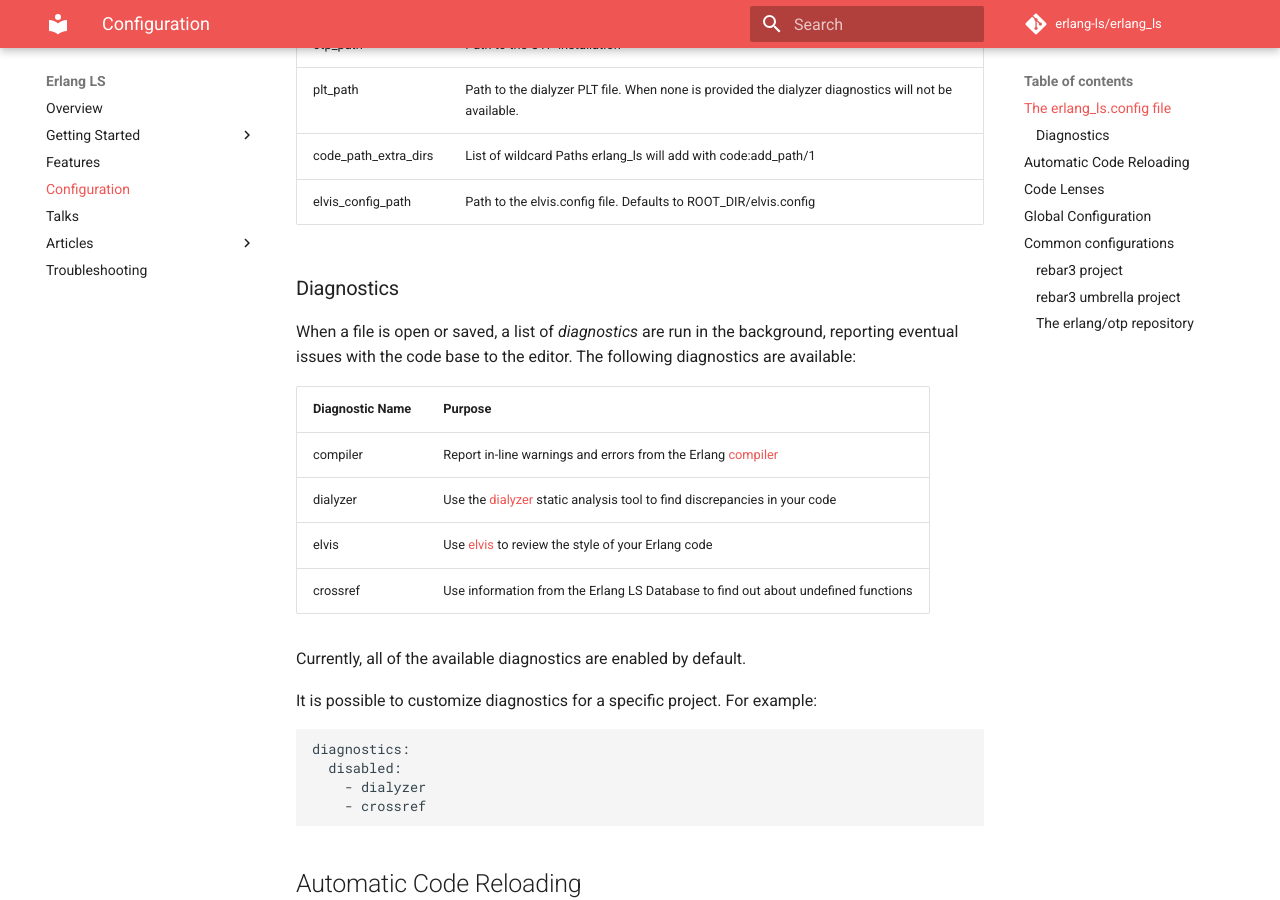
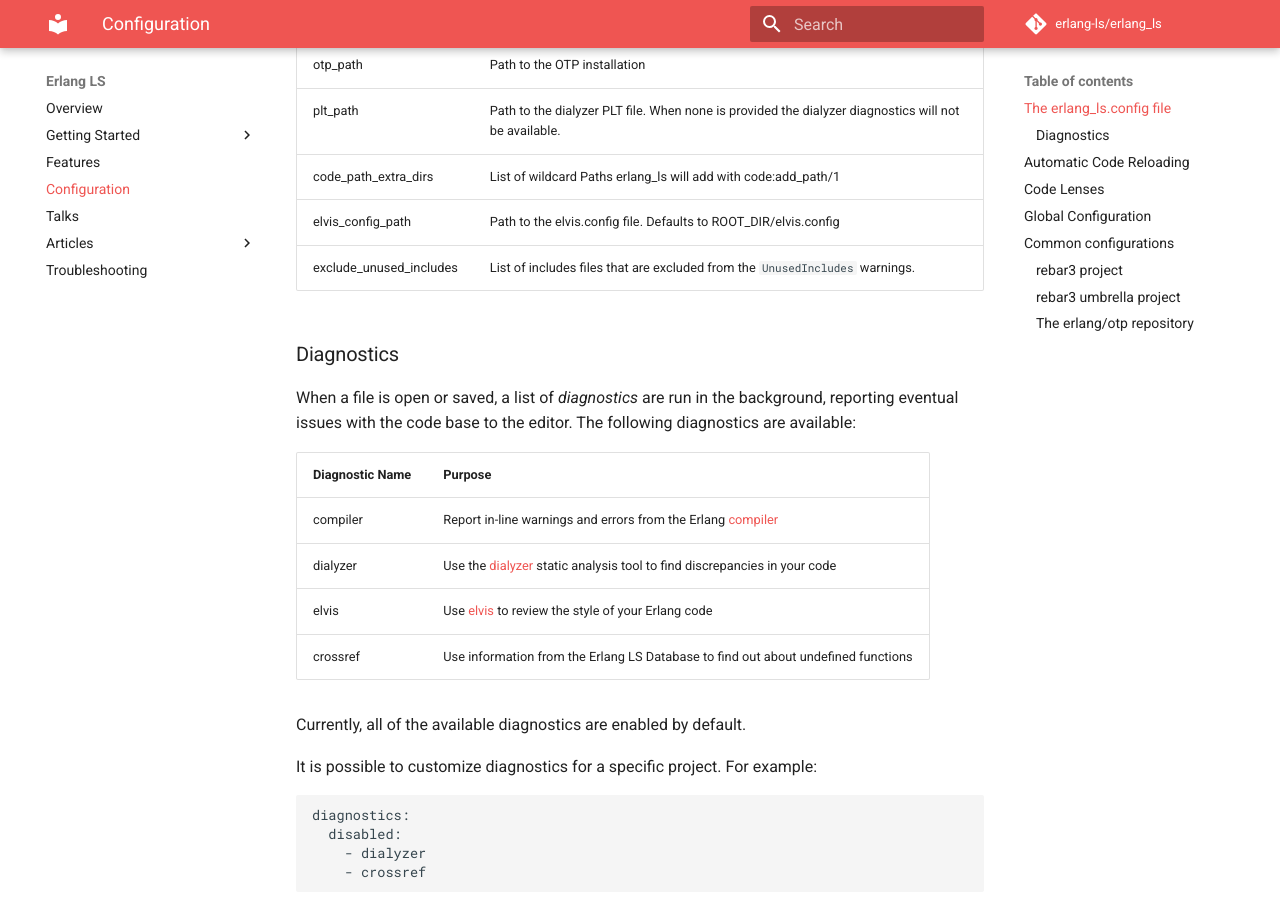
Before and after one commit to erlang-ls/erlang-ls.github.io, an MkDocs documentation site: the page built from docs/configuration.md, in a window 1280 px wide and 900 px high, scrolled down 1398 px. Built offline with MkDocs 1.6.1 and Material for MkDocs 9.7.7, drawn with Linux system fonts in a browser that asks for light colours; comment, search, counter and statistics services are not loaded.

Commit message:
Document the exclude_unused_includes option.

```diff
--- a/docs/configuration.md
+++ b/docs/configuration.md
@@ -53,6 +53,7 @@ The following customizations are possible:
 | plt\_path               | Path to the dialyzer PLT file. When none is provided the dialyzer diagnostics will not be available.                                      |
 | code\_path\_extra\_dirs | List of wildcard Paths erlang\_ls will add with code:add\_path/1                                                                          |
 | elvis\_config\_path     | Path to the elvis.config file. Defaults to ROOT_DIR/elvis.config                                                                          |
+| exclude\_unused\_includes | List of includes files that are excluded from the `UnusedIncludes` warnings.                                                            |
 
 ### Diagnostics
 
```
